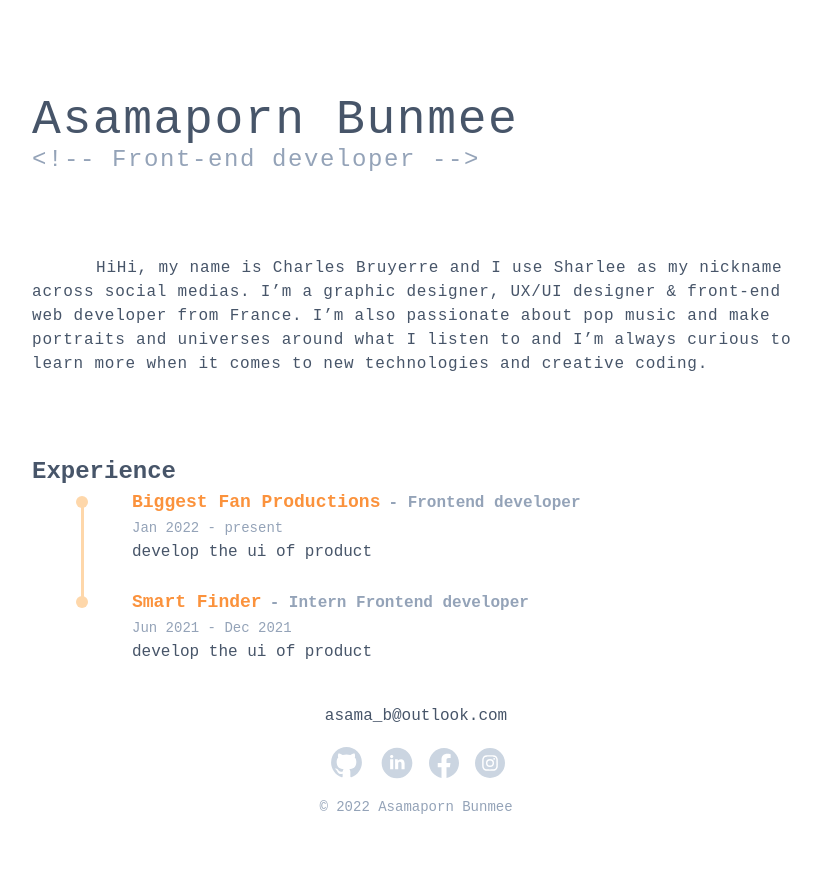
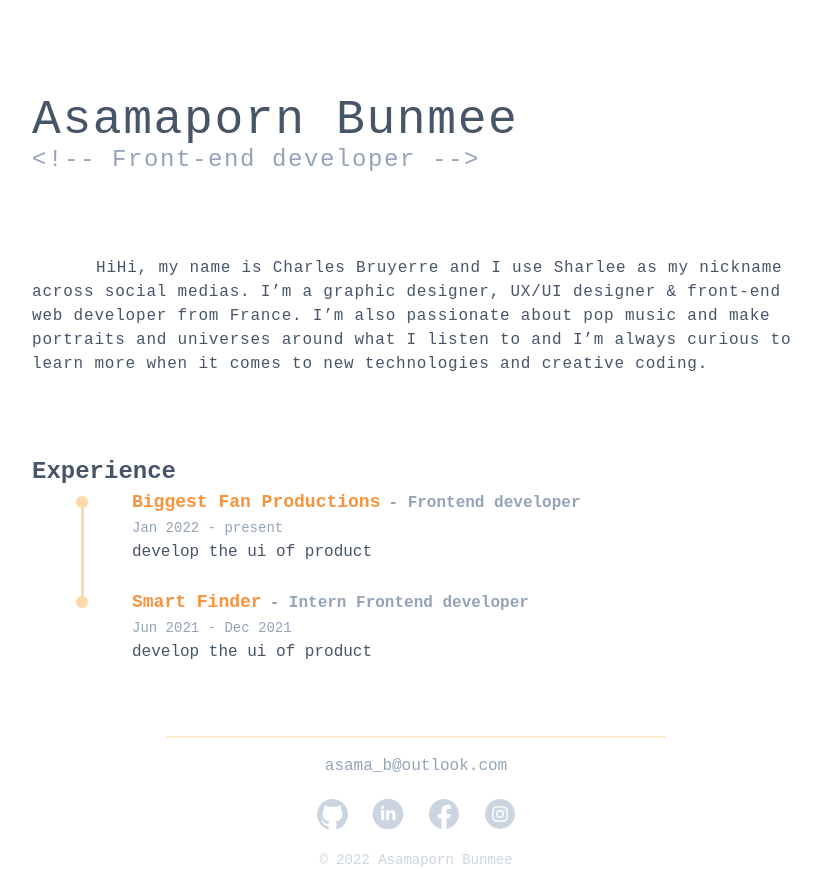
Before and after one commit to 11best/next-portfolio, a Next.js app: page / in a window 1280 px wide. Shown: the whole page, without its empty margins (224-1045 px from the left). Before the commit the page ends 817 px from the top, so only its background shows below. Built offline with nearby package versions, Linux system fonts and the light colour scheme.

Commit message:
fix footer icon size and adjust some layout

```diff
--- a/components/footer.tsx
+++ b/components/footer.tsx
@@ -2,9 +2,10 @@ import SocialMediaButton from "./socialmediaButton";
 
 export default function Footer() {
   return (
-    <footer className="font-ibm flex flex-col justify-center items-center">
-      <p className="text-slate-600">asama_b@outlook.com</p>
-      <div className="mt-4 flex justify-center items-center gap-4">
+    <footer className="font-ibm flex flex-col justify-center items-center mt-8">
+      <div className="w-[500px] h-[2px] bg-orange-100"></div>
+      <p className="text-slate-400 mt-4">asama_b@outlook.com</p>
+      <div className="mt-4 flex gap-4">
         <SocialMediaButton social="github" url="https://github.com/11best" />
         <SocialMediaButton
           social="linkedin"
@@ -19,7 +20,7 @@ export default function Footer() {
           url="https://www.instagram.com/touki__/"
         />
       </div>
-      <p className="text-sm text-slate-400 mt-4">© 2022 Asamaporn Bunmee</p>
+      <p className="text-sm text-slate-300 mt-4">© 2022 Asamaporn Bunmee</p>
     </footer>
   );
 }
--- a/components/socialmediaButton.tsx
+++ b/components/socialmediaButton.tsx
@@ -5,6 +5,7 @@ export default function SocialMediaButton(props: {
   url: string;
 }) {
   return (
+    <div className="w-[40px] h-[40px] flex justify-center items-center">
       <a
         href={props.url}
         title={props.social}
@@ -14,5 +15,6 @@ export default function SocialMediaButton(props: {
       >
         <IconPath social={props.social} />
       </a>
+    </div>
   );
 }
```
Lines whose indentation alone changed are shown as unchanged.
